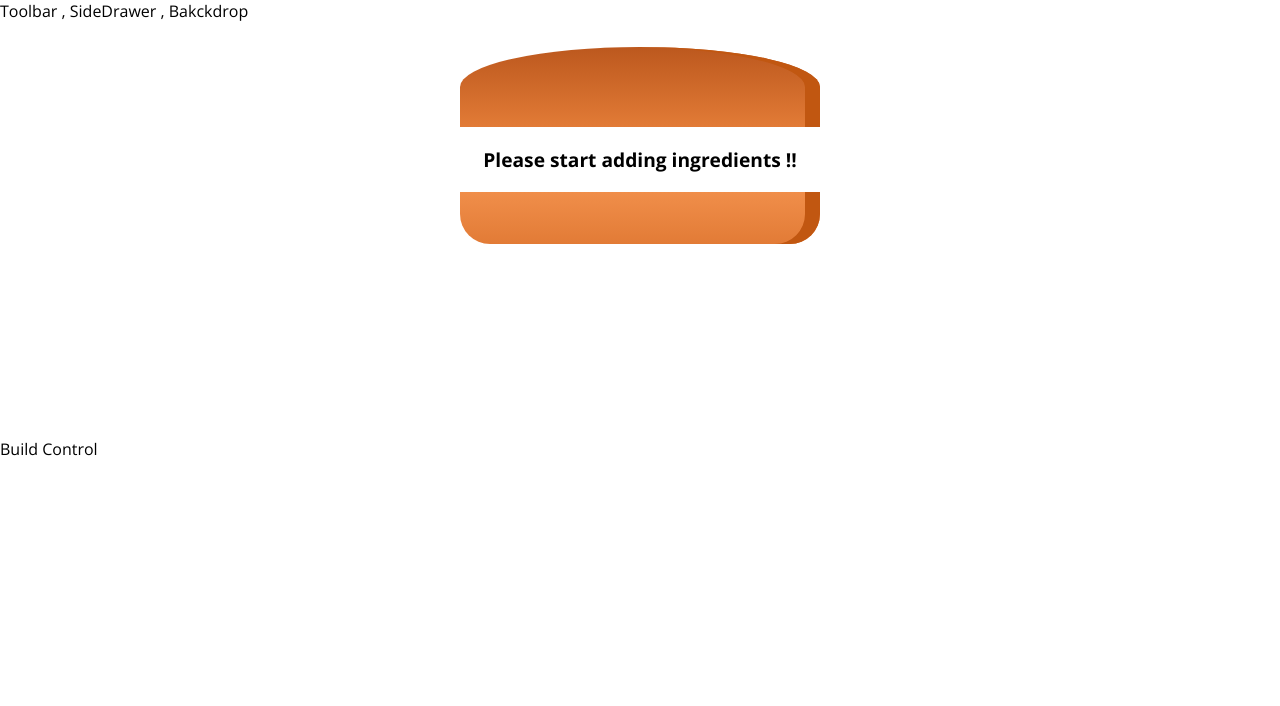
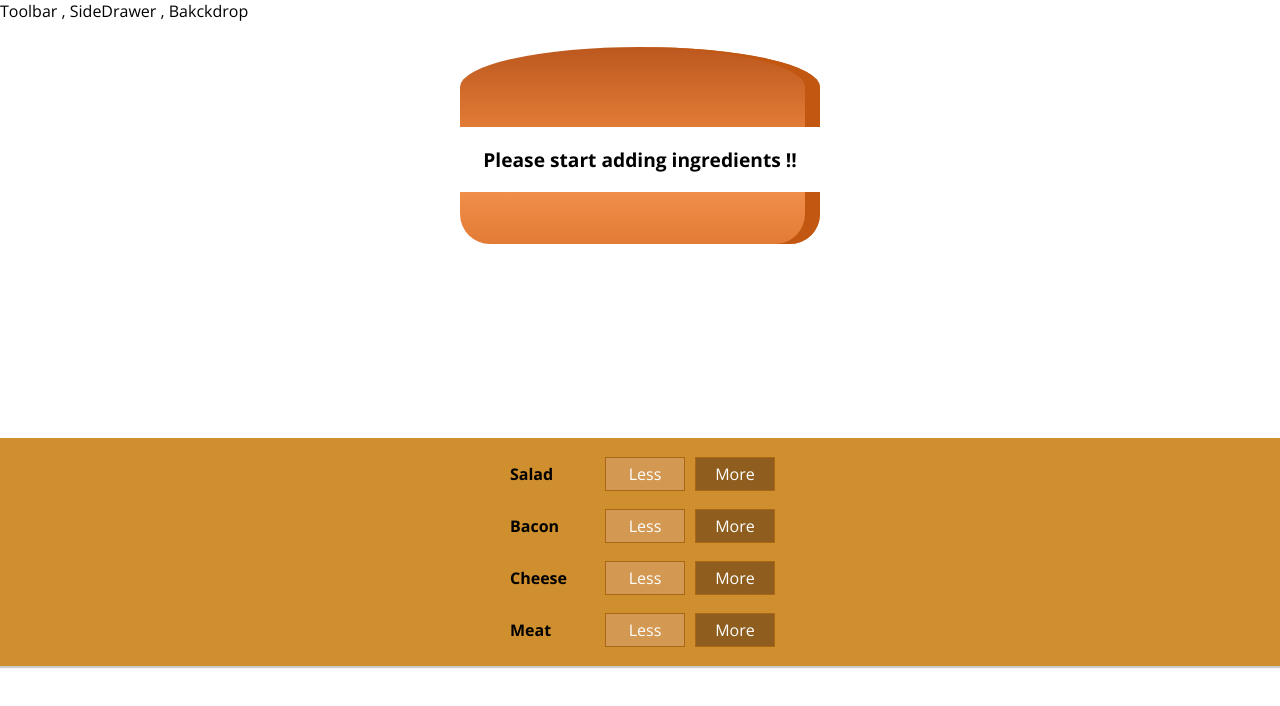
Before and after one commit to abdouAoufi/Burger-App, a React app: page / in a window 1280 px wide. Shown: the top 706 px of the page. Built offline with nearby package versions, Linux system fonts and the light colour scheme.

Commit message:
Add control build

```diff
--- /dev/null
+++ b/src/components/Burger/BuildControl/BuildControl/BuildControl.css
@@ -0,0 +1,56 @@
+.BuildControl {
+    display: flex;
+    justify-content: space-between;
+    align-items: center;
+    margin: 5px 0;
+}
+
+.BuildControl button {
+    display: block;
+    font: inherit;
+    padding: 5px;
+    margin: 0 5px;
+    width: 80px;
+    border: 1px solid #AA6817;
+    cursor: pointer;
+    outline: none;
+}
+
+.BuildControl button:disabled {
+    background-color: #AC9980;
+    border: 1px solid #7E7365;
+    color: #ccc;
+    cursor: default;
+}
+
+.BuildControl button:hover:disabled {
+    background-color: #AC9980;
+    color: #ccc;
+    cursor: not-allowed;
+}
+
+.Label {
+    padding: 10px;
+    font-weight: bold;
+    width: 80px;
+}
+
+.BuildControl .Less {
+    background-color: #D39952;
+    color: white;
+}
+
+.BuildControl .More {
+    background-color: #8F5E1E;
+    color: white;
+}
+
+.BuildControl .Less:hover, .BuildControl .Less:active {
+    background-color: #DAA972;
+    color: white;
+}
+
+.BuildControl .More:hover,.BuildControl .More:active {
+    background-color: #99703F;
+    color: white;
+}
--- /dev/null
+++ b/src/components/Burger/BuildControl/BuildControl/BuildControl.js
@@ -0,0 +1,13 @@
+/* jshint ignore:start */
+import React from "react";
+import cssClasses from './BuildControl.css' ;
+
+const buildControl = (props) => (
+  <div className={cssClasses.BuildControl}>
+    <div className={cssClasses.Label}>{props.label}</div>
+    <button className={cssClasses.Less} onClick={props.removed}>Less</button>
+    <button className={cssClasses.More} onClick={props.added}>More</button>
+  </div>
+);
+
+export default buildControl;
--- a/src/components/Burger/BuildControl/BuildControls.css
+++ b/src/components/Burger/BuildControl/BuildControls.css
@@ -1,4 +1,4 @@
-.BuildControl {
+.BuildControls {
       width: 100%;
       background-color: #cf8f2e;
       display: flex;
--- a/src/components/Burger/BuildControl/BuildControls.js
+++ b/src/components/Burger/BuildControl/BuildControls.js
@@ -0,0 +1,28 @@
+/* jshint ignore:start */
+import React from "react";
+import cssClasses from "./BuildControls.css";
+import BuildControl from "./BuildControl/BuildControl";
+
+const controls = [
+  { label: "Salad", type: "salad" },
+  { label: "Bacon", type: "bacon" },
+  { label: "Cheese", type: "cheese" },
+  { label: "Meat", type: "meat" },
+];
+
+const buildControls = (props) => {
+  return (
+    <div className={cssClasses.BuildControls}>
+      {controls.map((ctrl) => (
+        <BuildControl
+          key={ctrl.label}
+          label={ctrl.label}
+          added={() => {props.ingredientAdded(ctrl.type)}}
+          removed={()=> {props.ingredientRemoved(ctrl.type)}}
+        />
+      ))}
+    </div>
+  );
+};
+
+export default buildControls;
--- a/src/components/Burger/Burger.js
+++ b/src/components/Burger/Burger.js
@@ -5,7 +5,12 @@ import cssClasses from "./burger.css";
 
 class Burger extends React.Component {
 
-  transformIngredient = Object.keys(this.props.ingredients)
+
+
+
+
+  render() {
+     this.transformIngredient = Object.keys(this.props.ingredients)
     .map((ijKey) => {
       return [...Array(this.props.ingredients[ijKey])].map((_, i) => (
         <BurgerIngredient key={i + ijKey} type={ijKey} />
@@ -14,10 +19,7 @@ class Burger extends React.Component {
     .reduce((arr, el) => {
       return arr.concat(el);
     }, []);
-
-
-
-  render() {
+    // console.log(this.props.ingredients)
         if(this.transformIngredient.length === 0){
             this.transformIngredient = <p>Please start adding ingredients !!</p>
         }
--- a/src/containers/BurgerBuilder/BurgerBuilder.js
+++ b/src/containers/BurgerBuilder/BurgerBuilder.js
@@ -2,7 +2,14 @@
 import React from "react";
 import Aux from "../../hoc/Aux";
 import Burger from "../../components/Burger/Burger";
+import BuildControls from "../../components/Burger/BuildControl/BuildControls";
 
+const INGREDIENT_PRICE = {
+  salad: 0.5,
+  cheese: 0.4,
+  meat: 1.3,
+  bacon: 0.7,
+};
 class BurgerBuilder extends React.Component {
   state = {
     ingredients: {
@@ -11,16 +18,48 @@ class BurgerBuilder extends React.Component {
       cheese: 0,
       meat: 0,
     },
+    totalPrice: 4,
   };
 
   render() {
     return (
       <Aux>
         <Burger ingredients={this.state.ingredients} />
-        <div>Build Control</div>
+        <BuildControls
+          ingredientAdded={this.addIngredientHandler}
+          ingredientRemoved={this.removeIngredientHandler}
+        />
       </Aux>
     );
   }
+
+  addIngredientHandler = (type) => {
+    console.log("clicked");
+    const oldCount = this.state.ingredients[type]; // salad
+    const updatedCounted = oldCount + 1; // 2
+    const updatedIngredient = {
+      ...this.state.ingredients, // original array
+    };
+    updatedIngredient[type] = updatedCounted; // update salad elemtnt
+    const priceAddition = INGREDIENT_PRICE[type]; // get price of salad
+    const oldPrice = this.state.totalPrice; // get the old total price
+    const newPrice = oldPrice + priceAddition; // add to it the addition
+    this.setState({ totalPrice: newPrice, ingredients: updatedIngredient }); // update the state
+  };
+
+  removeIngredientHandler = (type) => {
+    console.log("clicked");
+    const oldCount = this.state.ingredients[type]; // salad
+    const updatedCounted = oldCount - 1; // 2
+    const updatedIngredient = {
+      ...this.state.ingredients, // original array
+    };
+    updatedIngredient[type] = updatedCounted; // update salad elemtnt
+    const priceAddition = INGREDIENT_PRICE[type]; // get price of salad
+    const oldPrice = this.state.totalPrice; // get the old total price
+    const newPrice = oldPrice + priceAddition; // add to it the addition
+    this.setState({ totalPrice: newPrice, ingredients: updatedIngredient }); // update the state
+  };
 }
 
 export default BurgerBuilder;
```
Also changed, not shown: src/components/Burger/BuildControl/BuidControl/BuildControl.css (deleted), src/components/Burger/BuildControl/BuidControl/BuildControl.js (deleted).
